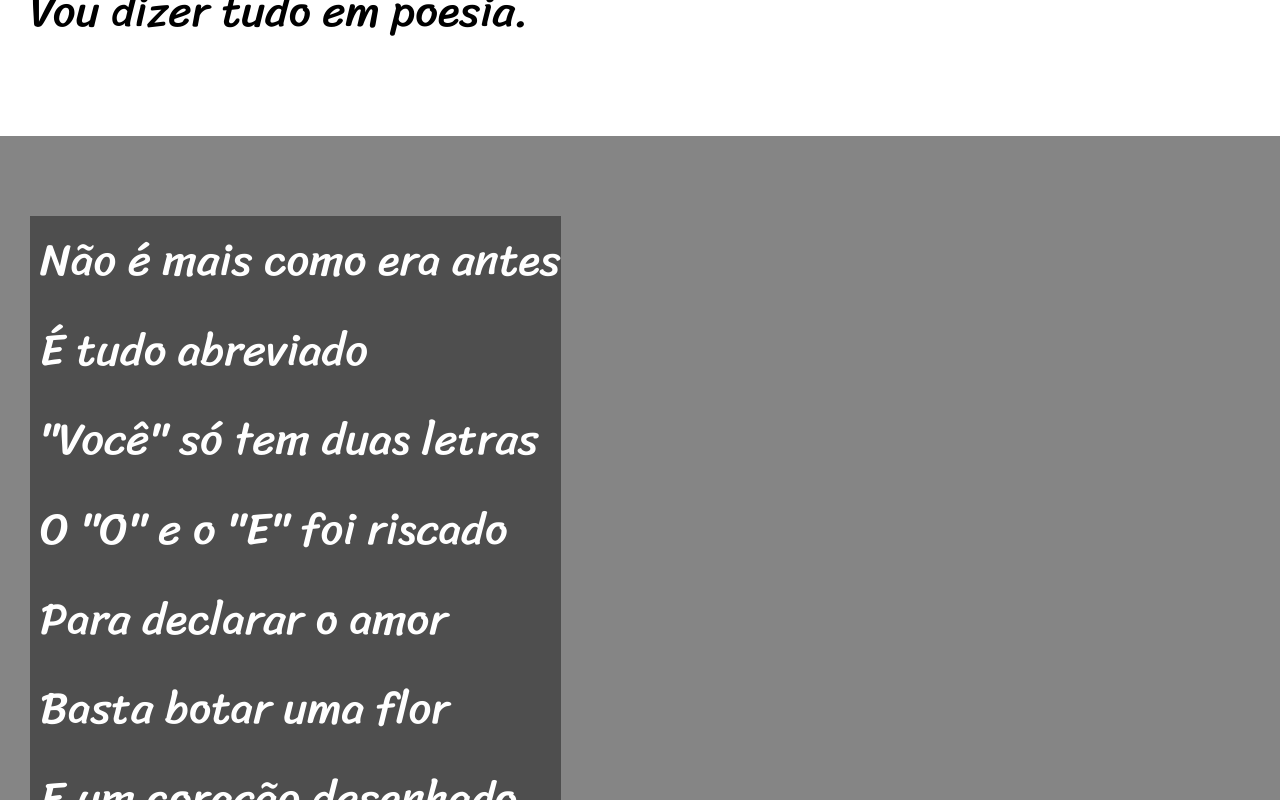
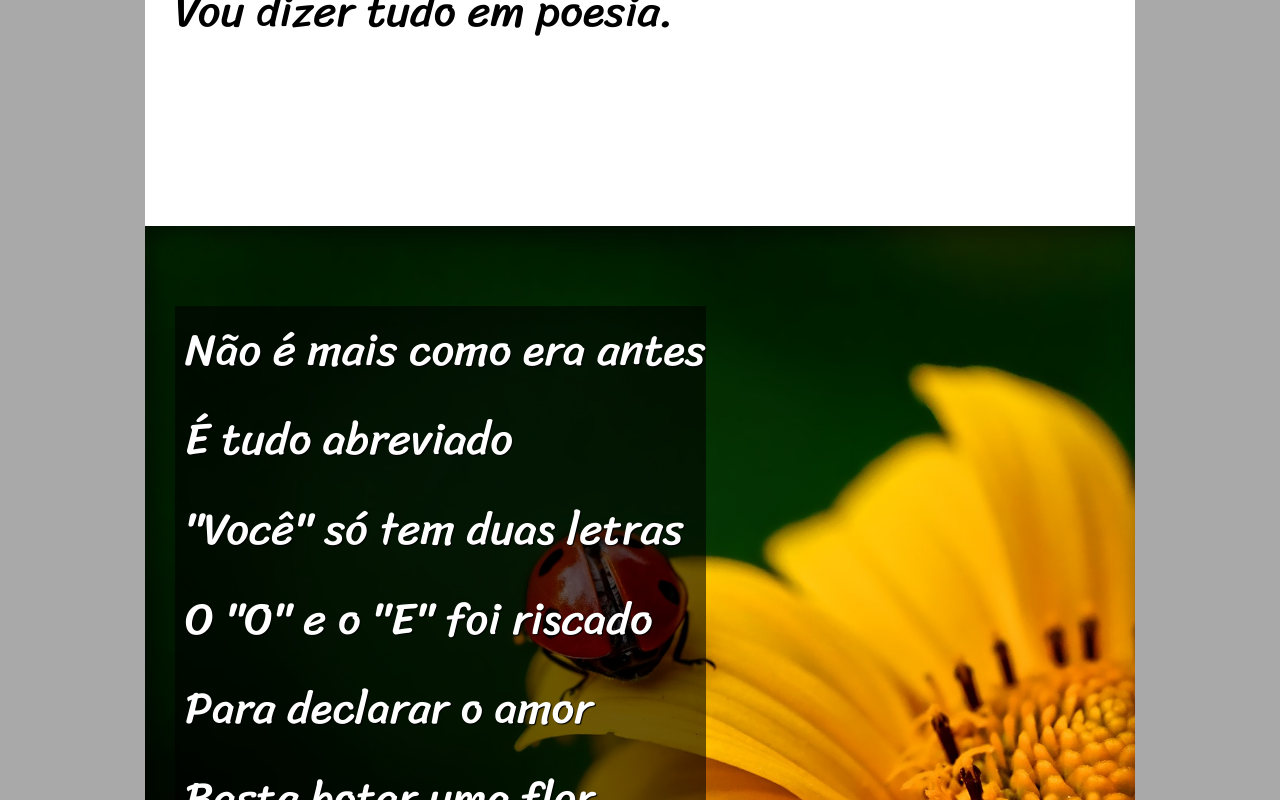
Before and after one commit to ThiagoSilsa/desafio-cordel, a plain HTML site: page index.html in a window 1280 px wide. Shown: the part 840-1640 px from the top of the page. Drawn offline with Linux system fonts and the light colour scheme.

Commit message:
Finalização do projeto

```diff
--- a/index.html
+++ b/index.html
@@ -25,7 +25,7 @@
             Vou dizer tudo em poesia.
     </p>
     </section>
-    <section class="imagem">
+    <section class="imagem" id="img01">
         <p>
             Não é mais como era antes<br>
             É tudo abreviado<br>
@@ -45,6 +45,8 @@
             Agora é .com<br>
             Se o saite é muito bom<br>
             Ele vale um alto preço.<br>
+        </p>
+        <p>
             Pra piorar a liguagem<br>
             O emoticom é um risco<br>
             Tem símbolo para tudo<br>
@@ -54,7 +56,7 @@
             Decifre esse rabisco.
         </p>
     </section>
-    <section class="imagem">
+    <section class="imagem" id="img02">
         <p>
             Tenho saudade das cartas<br>
             Escritas com a própria mão<br>
@@ -74,6 +76,8 @@
             Abriu outro aplicativo<br>
             O mundo ficou cativo<br>
             Da tecnologia do agora.<br>
+        </p>
+        <p>
             Felizmente, pra orar<br>
             Não precisa de internet<br>
             Deus escuta todo mundo<br>
--- a/style.css
+++ b/style.css
@@ -4,12 +4,13 @@
 @import url('https://fonts.googleapis.com/css2?family=Sriracha&display=swap');
 
 
-:root{
+:root {
     --fonte1: verdana, Geneva, Tahoma, sans-serif;
     --fonte2: "Passion One", sans-serif;
     --fonte3: "Sriracha", cursive;
 
 }
+
 * {
     margin: 0px;
     padding: 0px;
@@ -52,7 +53,13 @@ a:hover {
 
 }
 
+section>p {
+    padding-bottom: 2em;
+}
+
 section {
+    margin: auto;
+    width: 75vw;
     padding: 10vh 0vh 10vh 30px;
     line-height: 2em;
     font-family: var(--fonte3);
@@ -63,21 +70,36 @@ section {
 section.normal {
     background-color: white;
     color: black;
+
 }
 
 section.imagem {
     background-color: rgba(0, 0, 0, 0.212);
     color: white;
+    box-shadow: inset 6px 6px 25px 0px rgba(0, 0, 0, 0.555);
+    background-size: cover;
+    background-attachment: fixed;
 }
 
 section.imagem>p {
     display: inline-block;
-    padding-left:10px;
-    background-color: #00000069;
+    padding-left: 10px;
+    background-color: #00000093;
+    text-shadow: 1px 1px 1px black;
 
 }
 
+section#img01 {
+    background-image: url(img/background001.jpg);
+    background-position: right center;
 
+}
+
+section#img02 {
+    background-image: url(img/background002.jpg);
+    background-position: right center;
+
+}
 
 
 footer {
```
